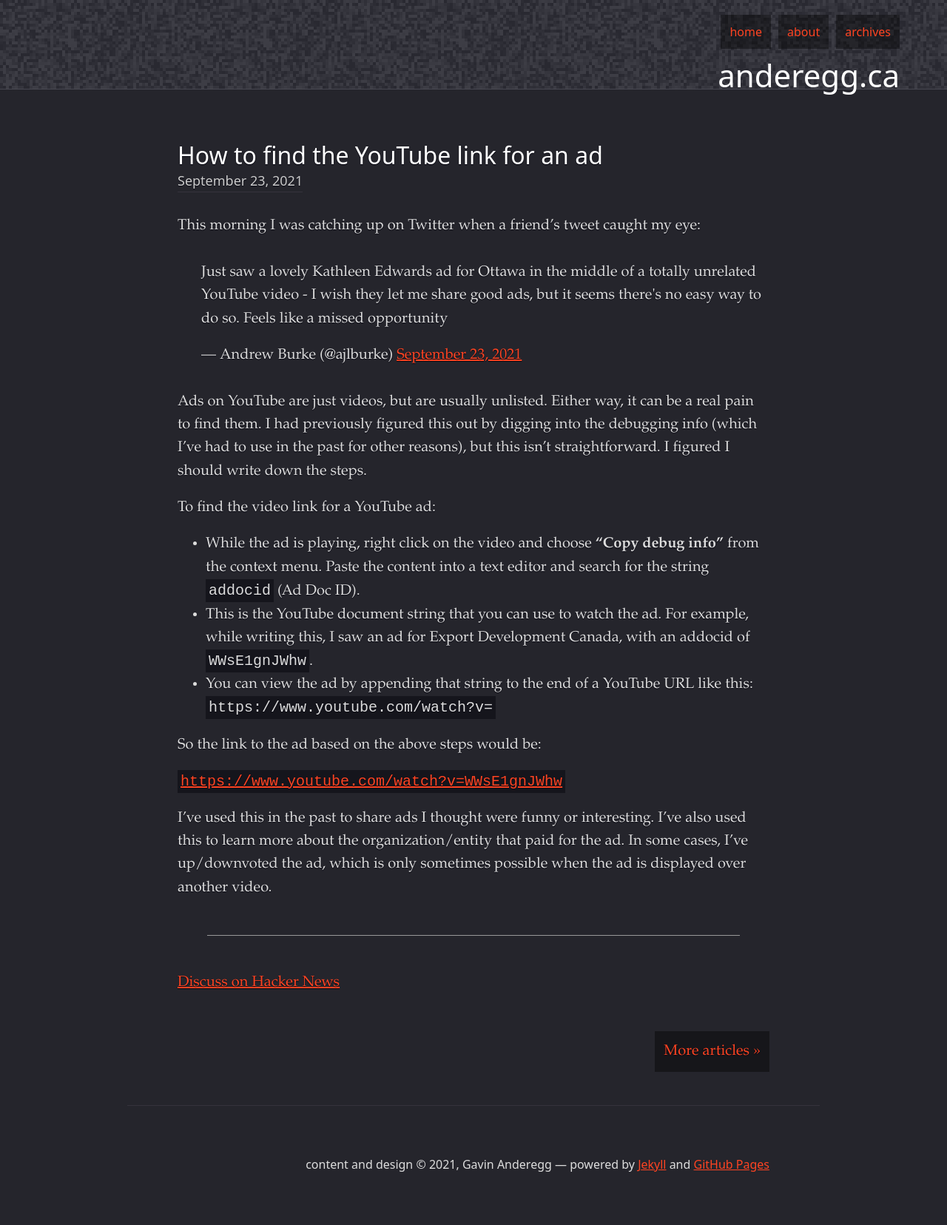
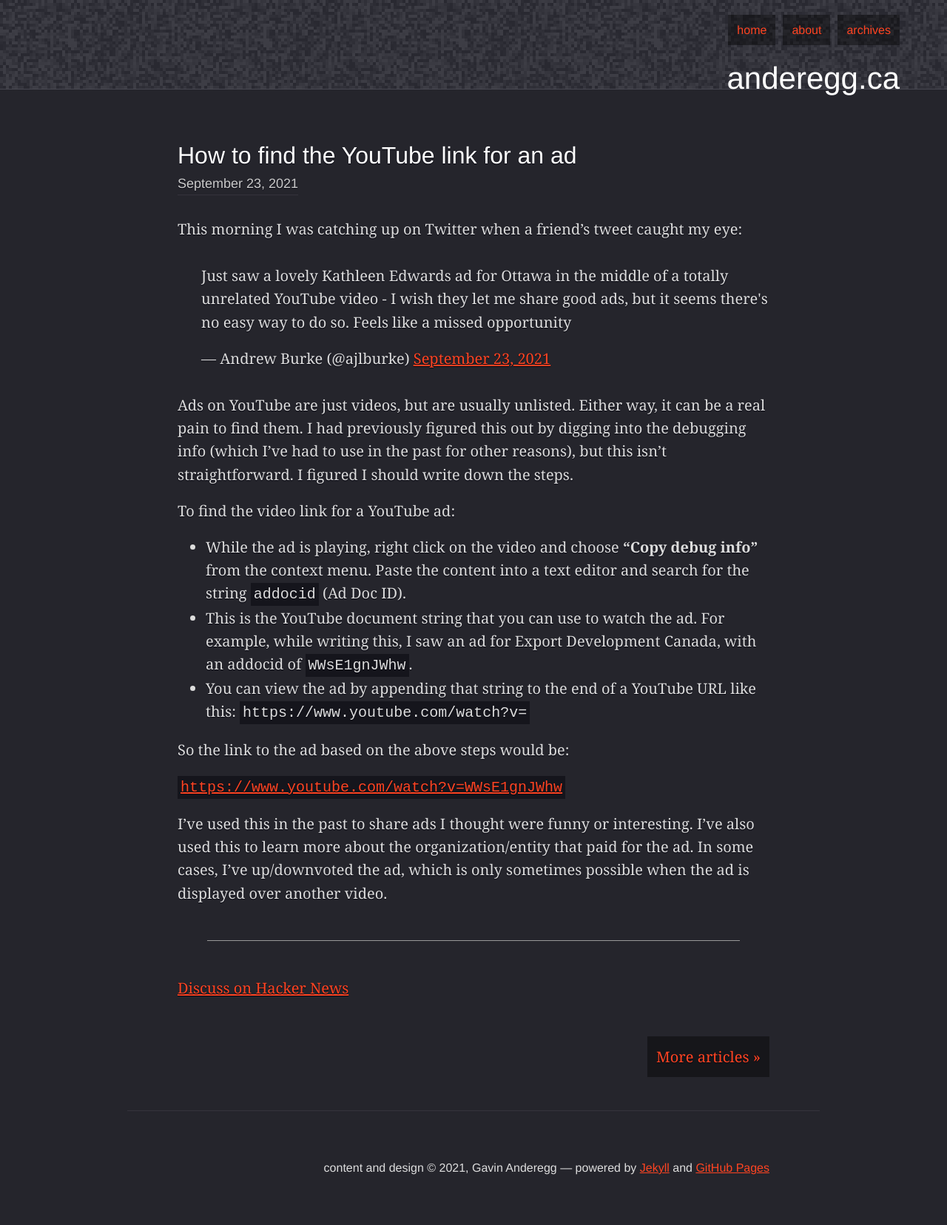
Before and after one commit to gavinanderegg/gavinanderegg.github.io, a Jekyll site: the page built from index.html, in a window 1280 px wide. Shown: the whole page at 74% size. Built offline with Jekyll 4.4.1, drawn with Linux system fonts in a browser that asks for light colours.

Commit message:
Updating the font stack to be more sane

```diff
--- a/css/main.scss
+++ b/css/main.scss
@@ -9,7 +9,7 @@
 body {
 	color: #DDD;
 	background-color: #25252C;
-	font-family: Garamond, Georgia, serif;
+	font-family: Georgia, serif;
 	-webkit-font-smoothing: antialiased;
 
 	a {
@@ -29,7 +29,7 @@ body {
 	background-color: #2D2C35;
 	border-bottom: 1px solid #484852;
 	background-image: url(/img/pixels.png);
-	font-family: system-ui, -apple-system, BlinkMacSystemFont, "Segoe UI", "Roboto", "Oxygen", "Ubuntu", "Cantarell", "Fira Sans", "Droid Sans", "Helvetica Neue", Arial, sans-serif;
+	font-family: "Helvetica", Arial, sans-serif;
 	height: 120px;
 
 	h1 a {
@@ -98,7 +98,7 @@ body {
 	}
 
 	h1, h2, h3, h4, h5, h6 {
-		font-family: system-ui, -apple-system, BlinkMacSystemFont, "Segoe UI", "Roboto", "Oxygen", "Ubuntu", "Cantarell", "Fira Sans", "Droid Sans", "Helvetica Neue", Arial, sans-serif;
+		font-family: "Helvetica", Arial, sans-serif;
 		color: #FFF;
 		font-weight: normal;
 		line-height: 132%;
@@ -170,7 +170,7 @@ body {
 	max-width: 800px;
 	margin: auto;
 	padding: 68px 80px;
-	font-family: system-ui, -apple-system, BlinkMacSystemFont, "Segoe UI", "Roboto", "Oxygen", "Ubuntu", "Cantarell", "Fira Sans", "Droid Sans", "Helvetica Neue", Arial, sans-serif;
+	font-family: "Helvetica", Arial, sans-serif;
 	text-align: right;
 }
 
```
